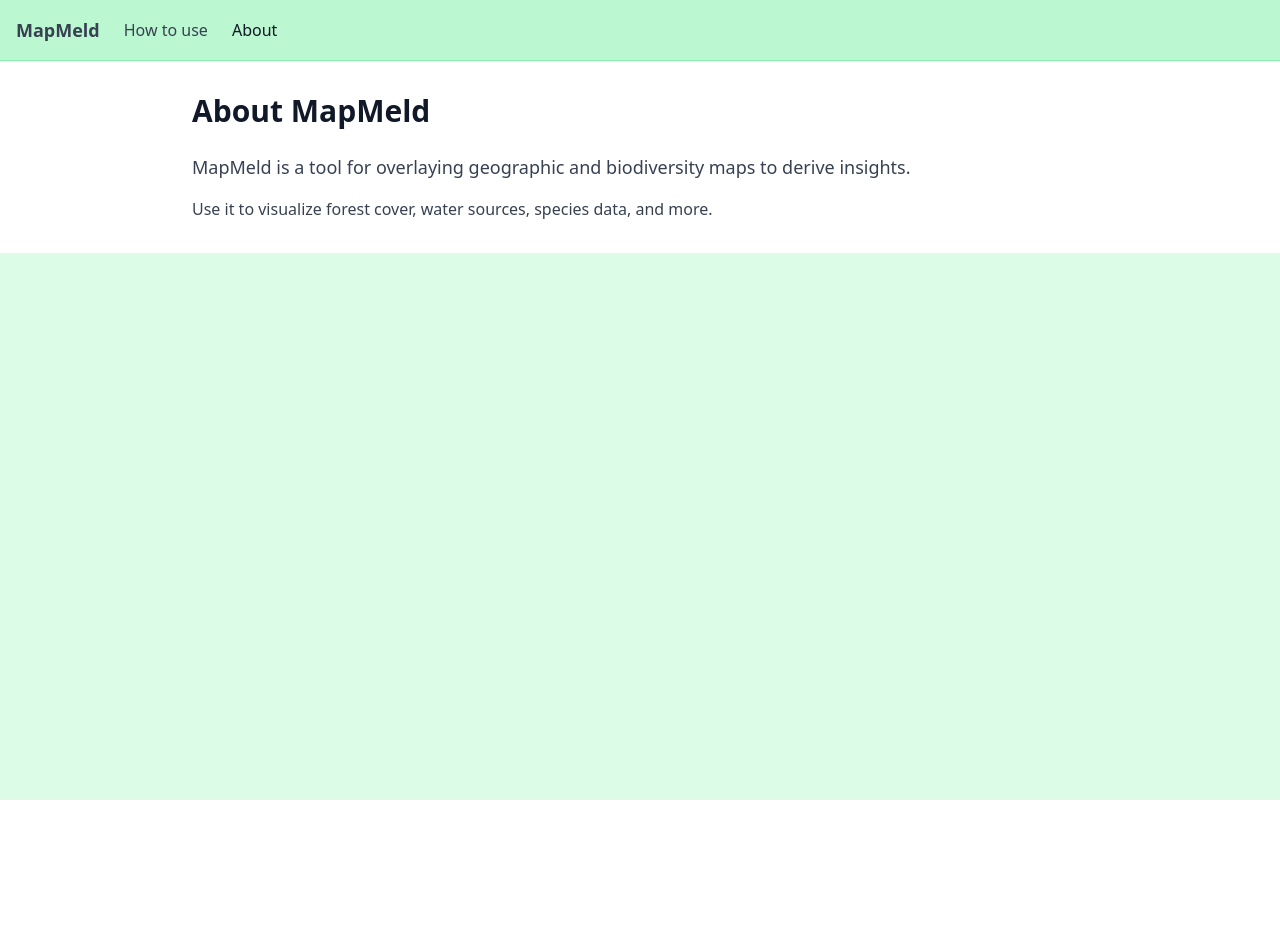
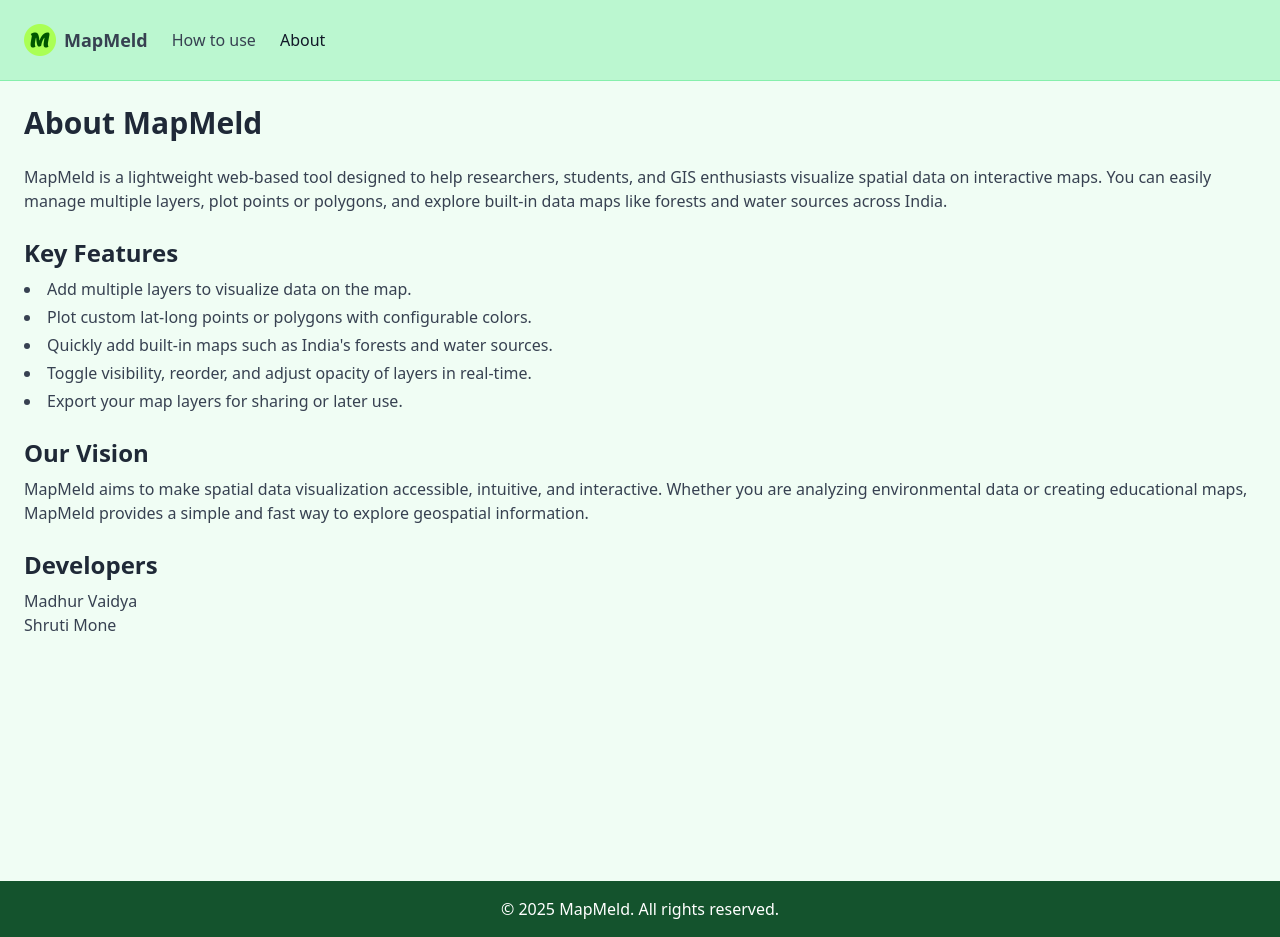
Before and after one commit to ShrutiMone/MapMeld, a React (Create React App) app: page /about in a window 1280 px wide. Before the commit the page ends 800 px from the top, so only its background shows below. Built offline with nearby package versions, Linux system fonts and the light colour scheme.

Commit message:
add favicon and guide pages

```diff
--- a/public/index.html
+++ b/public/index.html
@@ -2,11 +2,13 @@
 <html lang="en">
   <head>
     <meta charset="UTF-8" />
-    <link rel="icon" href="%PUBLIC_URL%/favicon.ico" />
+    <link rel="icon" href="./favicon.png" />
+    <link href="https://cdn.jsdelivr.net/npm/bootstrap@5.3.7/dist/css/bootstrap.min.css" rel="stylesheet" integrity="sha384-LN+7fdVzj6u52u30Kp6M/trliBMCMKTyK833zpbD+pXdCLuTusPj697FH4R/5mcr" crossorigin="anonymous">
     <meta name="viewport" content="width=device-width, initial-scale=1.0" />
     <title>MapMeld</title>
   </head>
   <body>
     <div id="root"></div>
-  </body>
+    <script src="https://cdn.jsdelivr.net/npm/bootstrap@5.3.7/dist/js/bootstrap.bundle.min.js" integrity="sha384-ndDqU0Gzau9qJ1lfW4pNLlhNTkCfHzAVBReH9diLvGRem5+R9g2FzA8ZGN954O5Q" crossorigin="anonymous"></script>
+    </body>
 </html>
--- a/src/App.js
+++ b/src/App.js
@@ -4,6 +4,7 @@ import Header from "./components/Header";
 import MapPage from "./pages/MapPage";
 import HowToUsePage from "./pages/HowToUsePage";
 import AboutPage from "./pages/AboutPage";
+import Footer from "./components/Footer";
 
 function App() {
   return (
@@ -15,6 +16,7 @@ function App() {
           <Route path="/howto" element={<HowToUsePage />} />
           <Route path="/about" element={<AboutPage />} />
         </Routes>
+        <Footer />
       </div>
     </Router>
   );
--- /dev/null
+++ b/src/components/AlertModal.js
@@ -0,0 +1,21 @@
+const AlertModal = ({ show, content, okText, onClose }) => {
+  if (!show) return null;
+
+  return (
+    <div className="fixed inset-0 flex items-center justify-center bg-black bg-opacity-30 z-50">
+      <div className="bg-white rounded-lg shadow-lg p-6 w-80">
+        <p className="mb-4">{content}</p>
+        <div className="flex justify-end">
+          <button
+            onClick={onClose}
+            className="px-4 py-2 bg-green-600 text-white rounded hover:bg-green-700"
+          >
+            {okText}
+          </button>
+        </div>
+      </div>
+    </div>
+  );
+};
+
+export default AlertModal;
--- a/src/components/GBIFSpeciesPopup.js
+++ b/src/components/GBIFSpeciesPopup.js
@@ -23,7 +23,7 @@ const GBIFSpeciesPopup = ({ onClose, onSelectSpecies }) => {
   };
 
   return (
-    <div className="fixed inset-0 bg-black bg-opacity-30 flex items-center justify-center" style={{ zIndex: 9999 }}>
+    <div className="fixed inset-0 bg-gray-900 bg-opacity-50 flex items-center justify-center" style={{ zIndex: 9999 }}>
       <div className="bg-white rounded shadow-lg p-6 w-96 relative">
         <button
           className="absolute top-2 right-2 text-gray-500 hover:text-gray-700"
--- a/src/components/Header.js
+++ b/src/components/Header.js
@@ -1,5 +1,6 @@
 import React from "react";
 import { useNavigate, useLocation } from "react-router-dom";
+import logo from "../assets/favicon.png"; // Assuming you have a logo image in assets
 
 const Header = () => {
   const navigate = useNavigate();
@@ -9,8 +10,14 @@ const Header = () => {
     <header className="bg-green-200 px-4 py-4 border-b border-green-300">
       <div className="flex items-center justify-between">
         <div className="flex items-center space-x-6">
+          <div className="flex items-center" onClick={() => navigate("/")}>
+            <img
+              src={logo}
+              alt="Logo"
+              className="w-8 h-8 mr-2"
+            />
             <button
-            onClick={() => navigate("/")}
+              // onClick={() => navigate("/")}
               className={`text-lg font-semibold ${
                 location.pathname === "/"
                   ? "text-gray-900"
@@ -19,6 +26,7 @@ const Header = () => {
             >
               MapMeld
             </button>
+          </div>
           <button
             onClick={() => navigate("/howto")}
             className={`${
--- a/src/components/LatLongInputPopup.js
+++ b/src/components/LatLongInputPopup.js
@@ -1,10 +1,14 @@
 import React, { useState } from "react";
+// import AlertModal from "./AlertModal";
 
 const LatLongInputPopup = ({ onClose, onAddLayer }) => {
   const [layerName, setLayerName] = useState("Custom Layer");
   const [layerType, setLayerType] = useState("marker"); // "marker" or "polygon"
   const [color, setColor] = useState("#ff0000");
   const [coords, setCoords] = useState([{ lat: "", lng: "" }]);
+  // const [showModal, setShowModal] = useState(false);
+  // const [alertContent, setAlertContent] = useState("");
+  // const [showAlert, setShowAlert] = useState(false);
 
   const handleCoordChange = (index, field, value) => {
     const updated = [...coords];
@@ -28,6 +32,8 @@ const LatLongInputPopup = ({ onClose, onAddLayer }) => {
 
     if (validCoords.length === 0) {
       alert("Please enter at least one valid coordinate.");
+      // setAlertContent("Please enter at least one valid coordinate.");
+      // setShowAlert(true);
       return;
     }
 
@@ -49,7 +55,7 @@ const LatLongInputPopup = ({ onClose, onAddLayer }) => {
 
   return (
     <div
-      className="fixed inset-0 bg-black bg-opacity-30 flex items-center justify-center"
+      className="fixed inset-0 bg-gray-900 bg-opacity-50 flex items-center justify-center"
       style={{ zIndex: 9999 }}
     >
       <div className="bg-white p-6 rounded-lg shadow-lg w-96 relative">
@@ -133,6 +139,12 @@ const LatLongInputPopup = ({ onClose, onAddLayer }) => {
           </button>
         </div>
       </div>
+      {/* <AlertModal
+        show={showAlert}
+        content={alertContent}
+        okText="OK"
+        onClose={() => setShowAlert(false)}
+      /> */}
     </div>
   );
 };
--- a/src/data/layersData.js
+++ b/src/data/layersData.js
@@ -105,22 +105,38 @@ export const layersData = [
 ];
 
 export const builtInMapsData = [
+  // {
+  //   name: "Forests",
+  //   category: "Environment",
+  //   type: "polygon",
+  //   data: {
+  //     positions: [[28.70, 77.10], [28.80, 77.20], [28.75, 77.35], [28.60, 77.25]],
+  //     style: { color: 'green', fillOpacity: 0.3 }
+  //   }
+  // },
+  // {
+  //   name: "Water sources",
+  //   category: "Hydrology",
+  //   type: "polygon",
+  //   data: {
+  //     positions: [[28.65, 77.15], [28.75, 77.25], [28.70, 77.40], [28.55, 77.30]],
+  //     style: { color: 'blue', fillOpacity: 0.3 }
+  //   }
+  // }
   {
-    name: "Forests",
-    category: "Environment",
-    type: "polygon",
+    name: "Forest Cover",
+    type: "tile", // could also be polygon/polyline if you have geoJSON
     data: {
-      positions: [[28.70, 77.10], [28.80, 77.20], [28.75, 77.35], [28.60, 77.25]],
-      style: { color: 'green', fillOpacity: 0.3 }
-    }
+      url: "https://your-tile-server.com/india-forest/{z}/{x}/{y}.png",
+      attribution: "© Forest Data",
+    },
   },
   {
-    name: "Water sources",
-    category: "Hydrology",
-    type: "polygon",
+    name: "India Water Sources",
+    type: "tile",
     data: {
-      positions: [[28.65, 77.15], [28.75, 77.25], [28.70, 77.40], [28.55, 77.30]],
-      style: { color: 'blue', fillOpacity: 0.3 }
-    }
+      url: "https://your-tile-server.com/india-water/{z}/{x}/{y}.png",
+      attribution: "© Water Sources Data",
+    },
   }
 ];
--- a/src/pages/AboutPage.js
+++ b/src/pages/AboutPage.js
@@ -1,15 +1,51 @@
-import React from 'react';
+// AboutPage.js
+import React from "react";
+// import logo from "../assets/logo.png"; // your favicon/logo
+
+const features = [
+  "Add multiple layers to visualize data on the map.",
+  "Plot custom lat-long points or polygons with configurable colors.",
+  "Quickly add built-in maps such as India's forests and water sources.",
+  "Toggle visibility, reorder, and adjust opacity of layers in real-time.",
+  "Export your map layers for sharing or later use.",
+];
 
 const AboutPage = () => {
   return (
-    <div className="flex-1 p-8 bg-white overflow-y-auto">
-      <div className="max-w-4xl mx-auto">
-        <h1 className="text-3xl font-bold text-gray-900 mb-6">About MapMeld</h1>
-        <p className="text-lg text-gray-700 mb-4">
-          MapMeld is a tool for overlaying geographic and biodiversity maps to derive insights.
-        </p>
-        <p className="text-gray-700">Use it to visualize forest cover, water sources, species data, and more.</p>
+    <div className="min-h-screen p-6 bg-green-50">
+      <div className="flex items-center mb-6">
+        {/* <img src={logo} alt="MapMeld Logo" className="w-12 h-12 mr-3" /> */}
+        <h1 className="text-3xl font-bold text-gray-800">About MapMeld</h1>
       </div>
+
+      <p className="text-gray-700 mb-4">
+        MapMeld is a lightweight web-based tool designed to help researchers, students,
+        and GIS enthusiasts visualize spatial data on interactive maps. You can easily
+        manage multiple layers, plot points or polygons, and explore built-in data maps
+        like forests and water sources across India.
+      </p>
+
+      <h2 className="text-2xl font-semibold text-gray-800 mb-2">Key Features</h2>
+      <ul className="list-disc list-inside space-y-1 text-gray-700">
+        {features.map((feature, index) => (
+          <li key={index}>{feature}</li>
+        ))}
+      </ul>
+
+      <h2 className="text-2xl font-semibold text-gray-800 mt-6 mb-2">Our Vision</h2>
+      <p className="text-gray-700">
+        MapMeld aims to make spatial data visualization accessible, intuitive, and interactive.
+        Whether you are analyzing environmental data or creating educational maps,
+        MapMeld provides a simple and fast way to explore geospatial information.
+      </p>
+
+      <h2 className="text-2xl font-semibold text-gray-800 mt-6 mb-2">Developers</h2>
+      <p className="text-gray-700">
+        Madhur Vaidya
+      </p>
+      <p className="text-gray-700">
+        Shruti Mone
+      </p>
     </div>
   );
 };
--- a/src/pages/MapPage.js
+++ b/src/pages/MapPage.js
@@ -4,7 +4,6 @@ import UploadModal from "../components/UploadModal";
 import MapVisualization from "../components/MapVisualization";
 import Sidebar from "../components/Sidebar";
 import MapControlsSidebar from "../components/MapControlsSidebar";
-import Footer from "../components/Footer";
 import GBIFSpeciesPopup from "../components/GBIFSpeciesPopup";
 import { layersData, builtInMapsData } from "../data/layersData";
 
@@ -146,7 +145,6 @@ const MapPage = () => {
         onClose={() => setShowUploadModal(false)}
       />
 
-      <Footer />
     </div>
   );
 };
```
Also changed, not shown: src/pages/HowToUsePage.js (+50 -17 lines), public/favicon.png (added), src/assets/favicon.png (added). Lines whose indentation alone changed are shown as unchanged.
